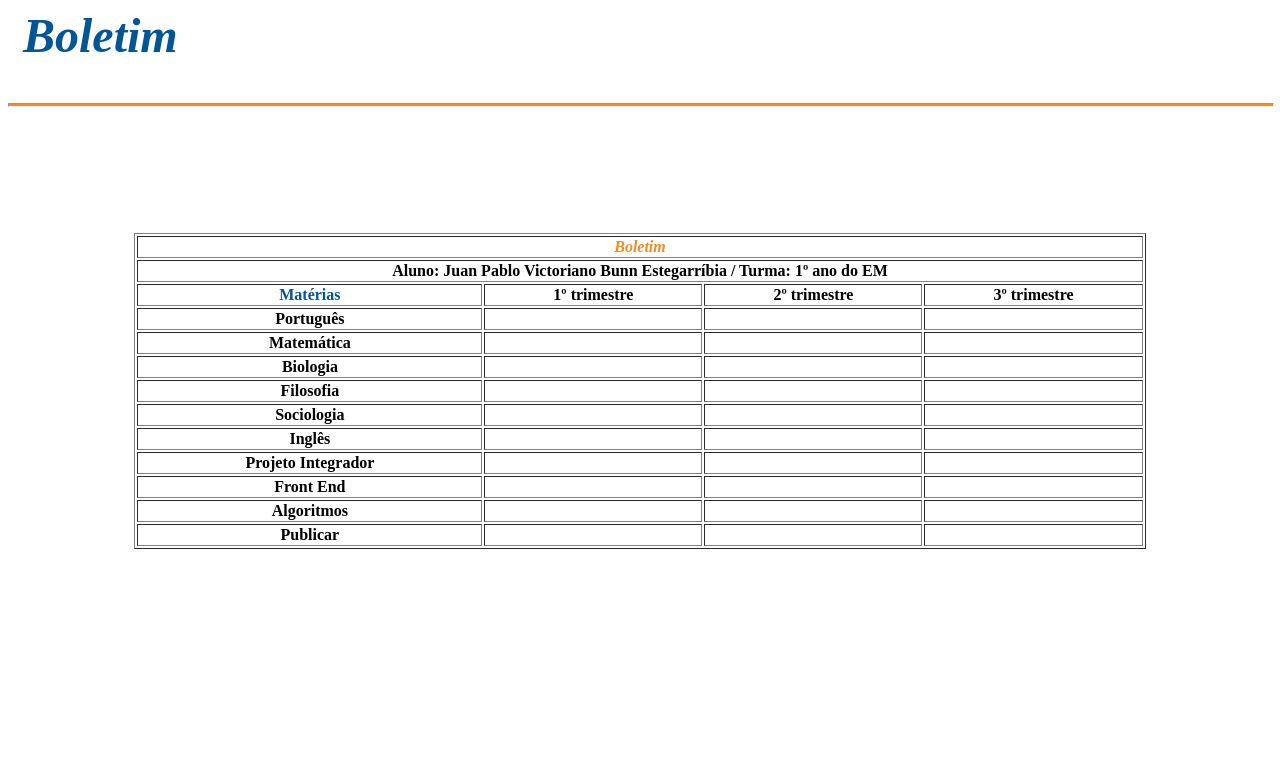
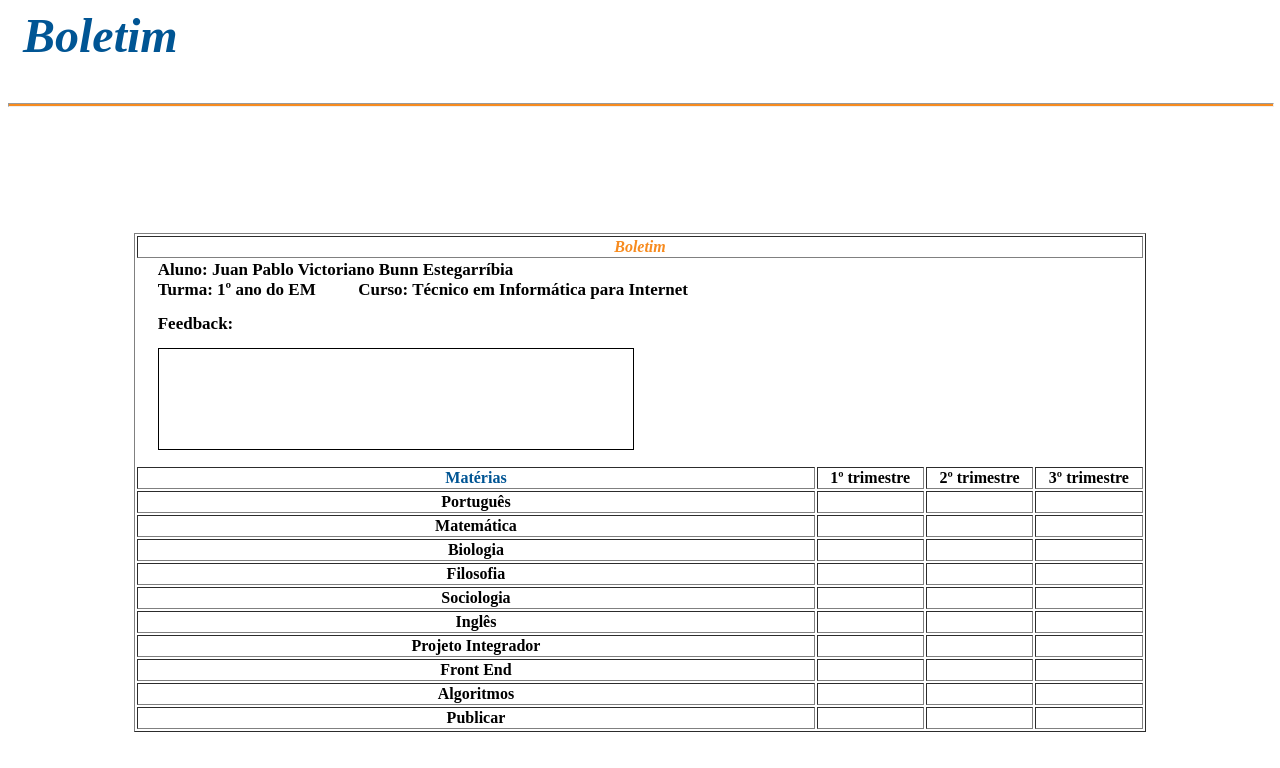
Before and after one commit to theusdido/plataforma-ensino-senac, an Angular app: page / in a window 1280 px wide. Shown: the top 768 px of the page. Built offline with nearby package versions, Linux system fonts and the light colour scheme.

Commit message:
2 files modified

```diff
--- a/src/app/app.component.css
+++ b/src/app/app.component.css
@@ -9,3 +9,12 @@ hr{
   height: 2px;
   width:100%
 }
+h2{
+  font-size: 17px;
+  margin-left: 3%;
+}
+.feedback2{
+  border: 1px solid black;
+  width:70%;
+  height:100px;
+}
--- a/src/app/app.component.html
+++ b/src/app/app.component.html
@@ -7,9 +7,9 @@
     <tr>
         <th colspan="5" style="text-align:center; color:#f78b1f"><i>Boletim</i></th>
     </tr>
-    <tr>
-    <th colspan="5">Aluno: Juan Pablo Victoriano Bunn Estegarríbia / Turma: 1º ano do EM</th>
-    </tr>
+    <h2>Aluno: Juan Pablo Victoriano Bunn Estegarríbia<br> Turma: 1º ano do EM &nbsp;&nbsp;&nbsp;&nbsp;&nbsp;&nbsp;&nbsp;&nbsp; Curso: Técnico em Informática para Internet</h2>
+    <h2>Feedback:</h2>
+    <h2 class="feedback2"></h2>
     <tr>
         <th style="color:#005594;">Matérias</th>
         <th>1º trimestre</th>
```
